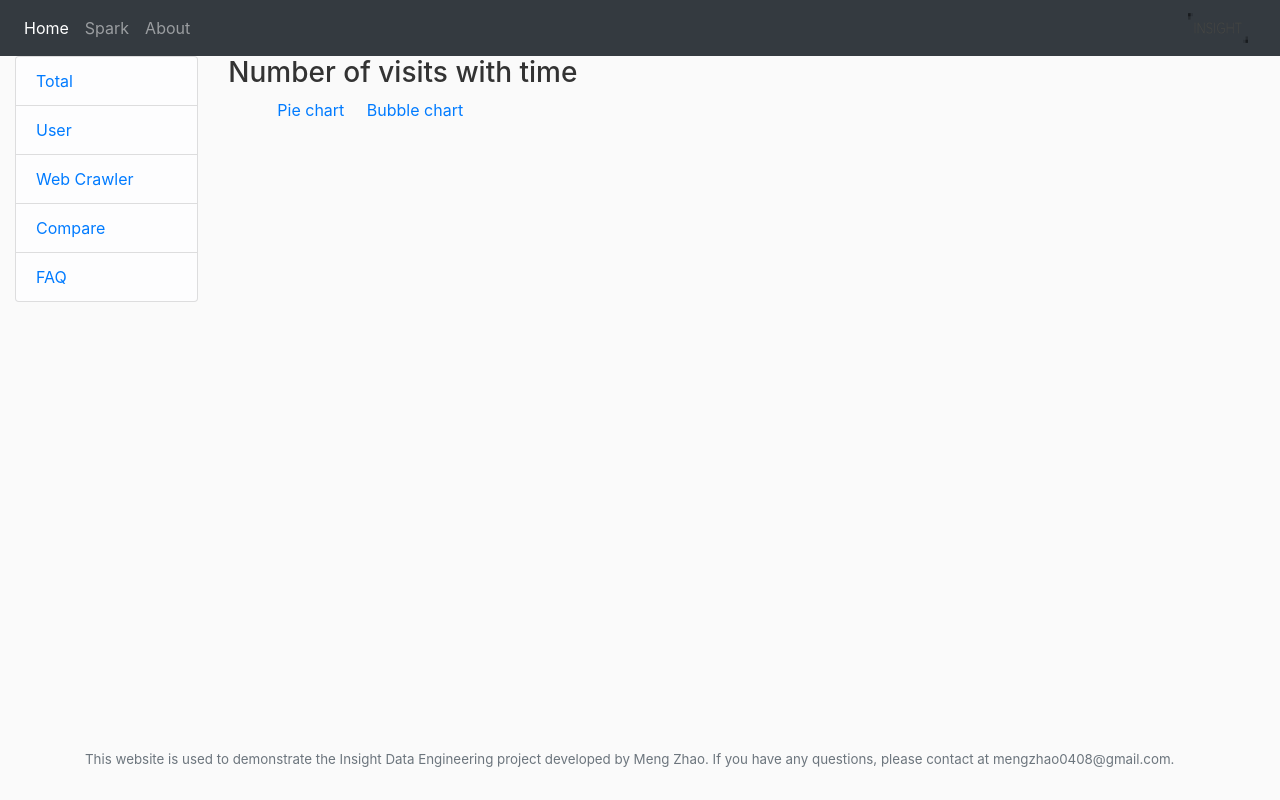
After one commit to mzhao15/CrawlTrawler, a Flask app: page /charts in a window 1280 px wide. The commit adds this page. Run offline with Flask 2, Linux system fonts and the light colour scheme; some libraries are stand-ins or nearby versions.

Commit message:
update app

```diff
--- a/src/App/flaskapp/routes.py
+++ b/src/App/flaskapp/routes.py
@@ -13,20 +13,9 @@ def home():
 def about():
     title = 'About'
     return render_template('about.html', title=title)
-#
-#
-# @app.route("/map")
-# def google_map():
-#     title = 'Map'
-#     return render_template('map.html', title=title)
-#
-#
-# @app.route("/price")
-# def price():
-#     title = 'Price'
-#     return render_template('price.html', title=title)
-#
-#
-# @app.route("/try")
-# def mytest():
-#     return "this is a test"
+
+
+@app.route("/charts")
+def charts():
+    title = 'Charts'
+    return render_template('charts.html', title=title)
--- /dev/null
+++ b/src/App/flaskapp/static/js/bubblechart.js
@@ -0,0 +1,37 @@
+
+var bubblechart = document.querySelector("#bubblechart");
+
+bubblechart.addEventListener("click",myfunc_bubble);
+
+function myfunc_bubble(){
+  google.charts.load('current', {'packages':['corechart']});
+  google.charts.setOnLoadCallback(drawSeriesChart);
+}
+
+function drawSeriesChart() {
+
+  var data = google.visualization.arrayToDataTable([
+    ['ID', 'Life Expectancy', 'Fertility Rate', 'Region',     'Population'],
+    ['CAN',    80.66,              1.67,      'North America',  33739900],
+    ['DEU',    79.84,              1.36,      'Europe',         81902307],
+    ['DNK',    78.6,               1.84,      'Europe',         5523095],
+    ['EGY',    72.73,              2.78,      'Middle East',    79716203],
+    ['GBR',    80.05,              2,         'Europe',         61801570],
+    ['IRN',    72.49,              1.7,       'Middle East',    73137148],
+    ['IRQ',    68.09,              4.77,      'Middle East',    31090763],
+    ['ISR',    81.55,              2.96,      'Middle East',    7485600],
+    ['RUS',    68.6,               1.54,      'Europe',         141850000],
+    ['USA',    78.09,              2.05,      'North America',  307007000]
+  ]);
+
+  var options = {
+    title: 'Correlation between life expectancy, fertility rate ' +
+           'and population of some world countries (2010)',
+    hAxis: {title: 'Life Expectancy'},
+    vAxis: {title: 'Fertility Rate'},
+    bubble: {textStyle: {fontSize: 11}},
+  };
+
+  var chart = new google.visualization.BubbleChart(document.getElementById('chart'));
+  chart.draw(data, options);
+}
--- /dev/null
+++ b/src/App/flaskapp/static/js/piechart.js
@@ -0,0 +1,50 @@
+
+var piechart = document.querySelector("#piechart");
+
+piechart.addEventListener("click",myfunc_pie);
+
+function myfunc_pie(){
+
+  // Load the Visualization API and the piechart package.
+  google.charts.load('current', {'packages':['corechart']});
+  alert('hello world')
+  // Set a callback to run when the Google Visualization API is loaded.
+  google.charts.setOnLoadCallback(drawChart);
+}
+
+// Callback that creates and populates a data table,
+// instantiates the pie chart, passes in the data and
+// draws it.
+
+function drawChart() {
+	// Create the data table.
+	var data = new google.visualization.DataTable();
+	data.addColumn('string', 'Topping');
+	data.addColumn('number', 'Slices');
+	data.addRows([
+	  ['Mushrooms', 3],
+	  ['Onions', 1],
+	  ['Olives', 1],
+	  ['Zucchini', 1],
+	  ['Pepperoni', 2]
+	]);
+
+	// Set chart options
+	var options = {'title':'How Much Food I Ate Last Night',
+	               'width':400,
+	               'height':300};
+
+	// Instantiate and draw our chart, passing in some options.
+	var chart = new google.visualization.PieChart(document.getElementById('chart'));
+
+	function selectHandler() {
+	  var selectedItem = chart.getSelection()[0];
+	  if (selectedItem) {
+	    var topping = data.getValue(selectedItem.row, 0);
+	    alert('The user selected ' + topping);
+	  }
+	}
+
+	google.visualization.events.addListener(chart, 'select', selectHandler);
+	chart.draw(data, options);
+}
--- a/src/App/flaskapp/static/main.css
+++ b/src/App/flaskapp/static/main.css
@@ -0,0 +1,23 @@
+body {
+  background: #fafafa;
+  color: #333333;
+}
+.bg-hemi {
+  background-color: #5d6d7e;
+}
+
+ul li.inline{
+  display:inline;
+  list-style-type: none;
+  margin:5px;
+  padding:2px 4px;
+}
+
+footer{
+    font-size: 10pt;
+    position: absolute;
+    left: 0;
+    bottom: 0;
+    height: 50px;
+    width: 100%;
+}
--- /dev/null
+++ b/src/App/flaskapp/templates/charts.html
@@ -0,0 +1,18 @@
+{% extends "layout.html" %}
+{% block content %}
+
+<h3>
+	Number of visits with time
+</h3>
+<div>
+	<ul class='fload-none'>
+		<li class="inline"><a href="" id="piechart">Pie chart</a></li>
+		<li class="inline"><a href="" id="bubblechart">Bubble chart</a></li>
+	</ul>
+</div>
+<!-- <canvas id="myChart" style="max-width: 500px;"></canvas> -->
+
+<script src="../static/js/piechart.js"></script>
+<script src="../static/js/bubblechart.js"></script>
+
+{% endblock content %}
--- a/src/App/flaskapp/templates/layout.html
+++ b/src/App/flaskapp/templates/layout.html
@@ -7,26 +7,26 @@
 
     <!-- Bootstrap CSS -->
     <link rel="stylesheet" href="https://maxcdn.bootstrapcdn.com/bootstrap/4.0.0/css/bootstrap.min.css" integrity="sha384-Gn5384xqQ1aoWXA+058RXPxPg6fy4IWvTNh0E263XmFcJlSAwiGgFAW/dAiS6JXm" crossorigin="anonymous">
+    <link rel="stylesheet" type="text/css" href="{{ url_for('static', filename='main.css') }}">
+    <!-- Charts -->
+    <script src="https://www.gstatic.com/charts/loader.js"></script>
+
     {% if title %}
         <title>{{ title }}</title>
     {% else %}
         <title>My Insight Project</title>
     {% endif %}
 </head>
-<body>
+<body class='bg-steel'>
     <header class="site-header">
-        <nav class="navbar navbar-dark bg-dark justify-content-between">
-            <!-- <a class="navbar-brand" href="#">
-                <img src="../static/images/insight_logo.png" width="60" height="30" class="d-inline-block align-top" alt="Insight Logo">
-                Insight Project
-            </a> -->
+        <nav class="navbar navbar-expand navbar-dark bg-dark justify-content-between">
             <button class="navbar-toggler" type="button" data-toggle="collapse" data-target="#navbarNav" aria-controls="navbarNav" aria-expanded="false" aria-label="Toggle navigation">
                 <span class="navbar-toggler-icon"></span>
             </button>
             <div class="collapse navbar-collapse" id="navbarNav">
                 <div class="navbar-nav mr-auto">
                     <a class="nav-item nav-link active" href="{{ url_for('home') }}">Home <span class="sr-only">(current)</span></a>
-                    <a class="nav-item nav-link" href="#">Features</a>
+                    <a class="nav-item nav-link" href="#">Spark</a>
                     <a class="nav-item nav-link" href="{{ url_for('about') }}">About</a>
                 </div>
             </div>
@@ -34,12 +34,47 @@
                 <input class="form-control mr-sm-2" type="search" placeholder="Search" aria-label="Search">
                 <button class="btn btn-outline-success my-2 my-sm-0" type="submit">Search</button>
             </form> -->
+            <a class="navbar-brand" href="{{ url_for('home') }}">
+                <img src="../static/images/insight_logo.png" width="60" height="30" class="d-inline-block align-top" alt="Insight Logo">
+            </a>
         </nav>
     </header>
 
-    <main>
-        {% block content %}{% endblock %}
+    <main role="main" class="container-fluid">
+        <div class="row">
+            <div class="col-md-2 bd-sidebar">
+                <div class="content-section">
+                    <ul class="nav flex-column">
+                        <li class="list-group-item text-primary list-group-item-light">
+                            <a href="{{url_for('charts')}}">Total</a>
+                        </li>
+                        <li class="list-group-item text-primary list-group-item-light">
+                            <a href="#">User</a>
+                        </li>
+                        <li class="list-group-item text-primary list-group-item-light">
+                            <a href="#">Web Crawler</a>
+                        </li>
+                        <li class="list-group-item text-primary list-group-item-light">
+                            <a href="#">Compare</a>
+                        </li>
+                        <li class="list-group-item text-primary list-group-item-light">
+                            <a href="#">FAQ</a>
+                        </li>
+                    </ul>
+                </div>
+            </div>
+            <div class="col-md-10">
+                {% block content %}{% endblock %}
+            </div>
+        </div>
     </main>
+    <footer class='footer text-muted'>
+        <div class="container">
+            <!-- <p class="float-right"><a href="#">Back to top</a></p> -->
+            <p>This website is used to demonstrate the Insight Data Engineering project developed
+                by Meng Zhao. If you have any questions, please contact at mengzhao0408@gmail.com.</p>
+        </div>
+    </footer>
 
     <!-- Optional JavaScript -->
     <!-- jQuery first, then Popper.js, then Bootstrap JS -->
```
Also changed, not shown: src/App/flaskapp/templates/about.html (+41 -0 lines), src/App/flaskapp/templates/home.html (+18 -3 lines).
